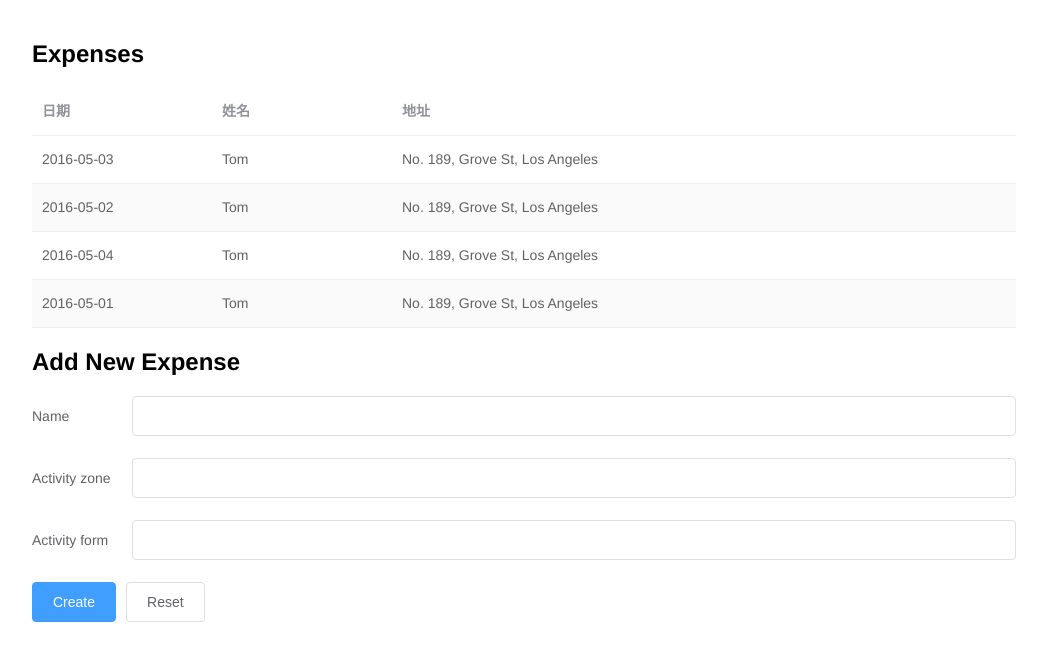
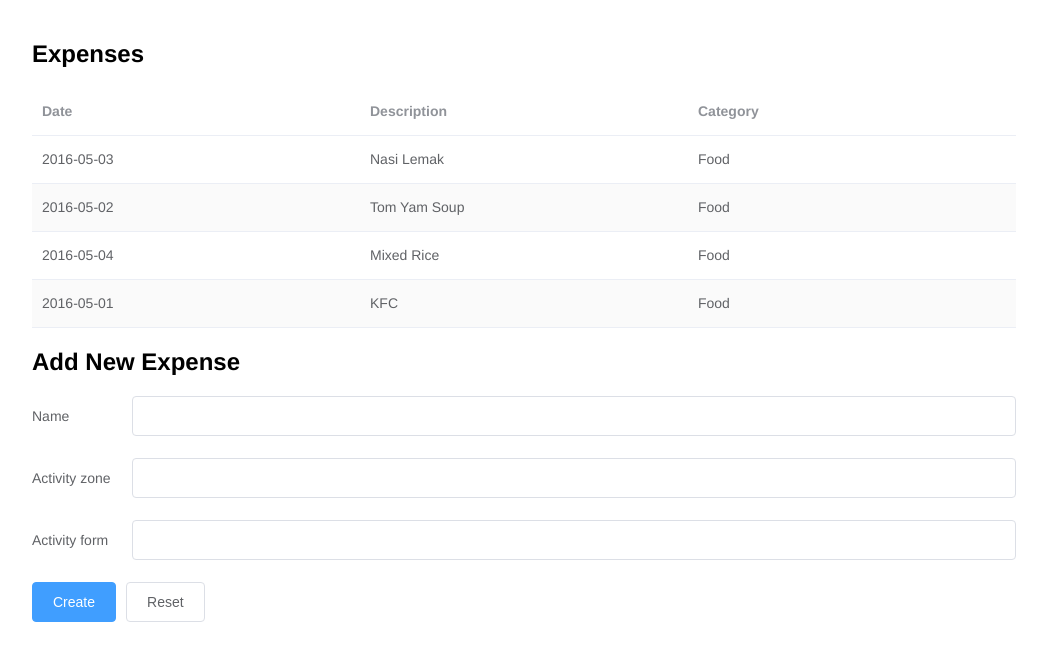
Before and after one commit to yoonwaiyan/expense-tracker, a Vue app: page / in a window 1280 px wide. Shown: the top 660 px of the page, without its empty margins (116-1163 px from the left). Built offline with nearby package versions, Linux system fonts and the light colour scheme.

Commit message:
Change example

```diff
--- a/src/App.vue
+++ b/src/App.vue
@@ -7,17 +7,15 @@
         stripe>
         <el-table-column
           prop="date"
-          label="日期"
-          width="180">
+          label="Date">
         </el-table-column>
         <el-table-column
-          prop="name"
-          label="姓名"
-          width="180">
+          prop="description"
+          label="Description">
         </el-table-column>
         <el-table-column
-          prop="address"
-          label="地址">
+          prop="category"
+          label="Category">
         </el-table-column>
       </el-table>
 
@@ -52,20 +50,20 @@
         },
         tableData: [{
           date: '2016-05-03',
-          name: 'Tom',
-          address: 'No. 189, Grove St, Los Angeles'
+          description: 'Nasi Lemak',
+          category: 'Food'
         }, {
           date: '2016-05-02',
-          name: 'Tom',
-          address: 'No. 189, Grove St, Los Angeles'
+          description: 'Tom Yam Soup',
+          category: 'Food'
         }, {
           date: '2016-05-04',
-          name: 'Tom',
-          address: 'No. 189, Grove St, Los Angeles'
+          description: 'Mixed Rice',
+          category: 'Food'
         }, {
           date: '2016-05-01',
-          name: 'Tom',
-          address: 'No. 189, Grove St, Los Angeles'
+          description: 'KFC',
+          category: 'Food'
         }]
       }
     },
```
